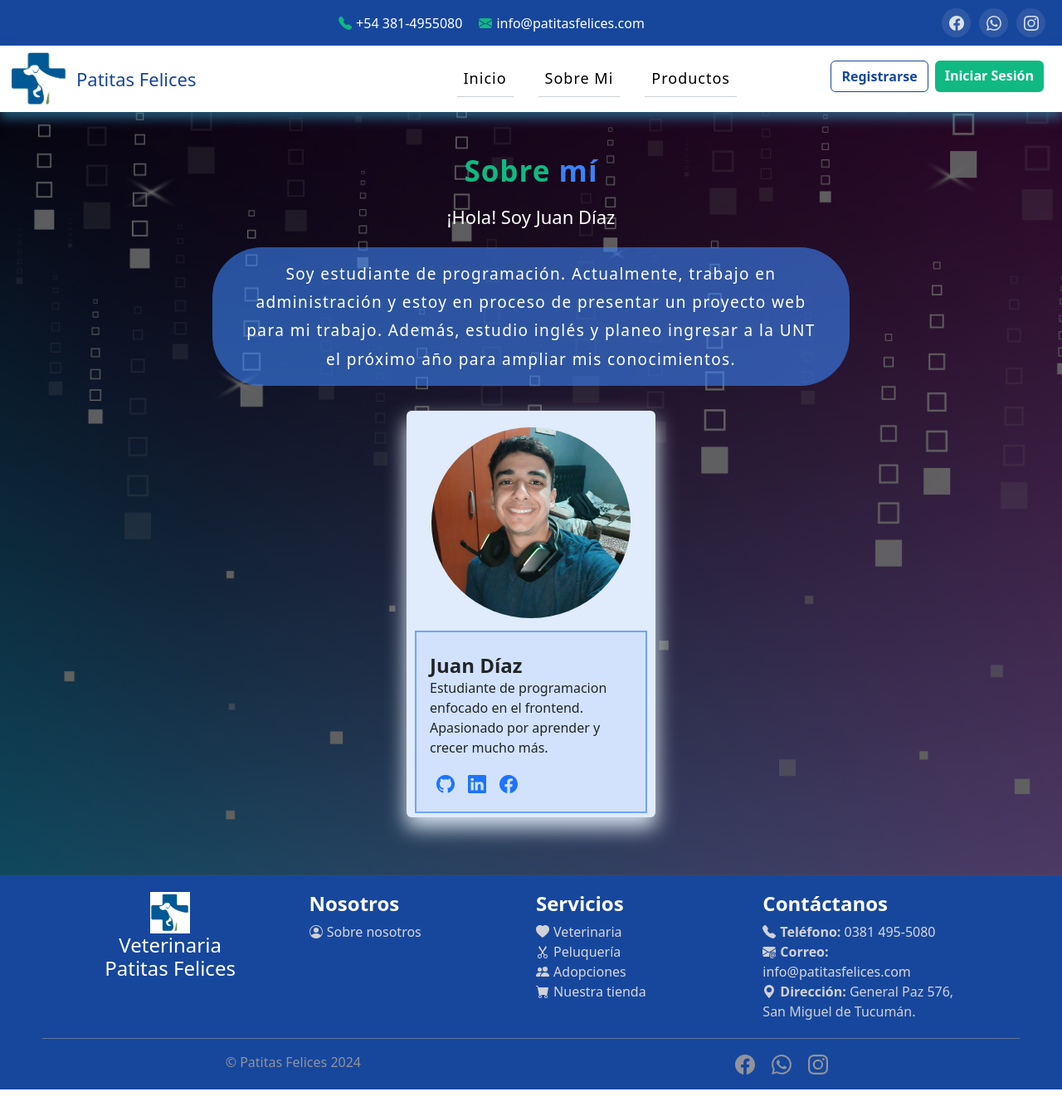
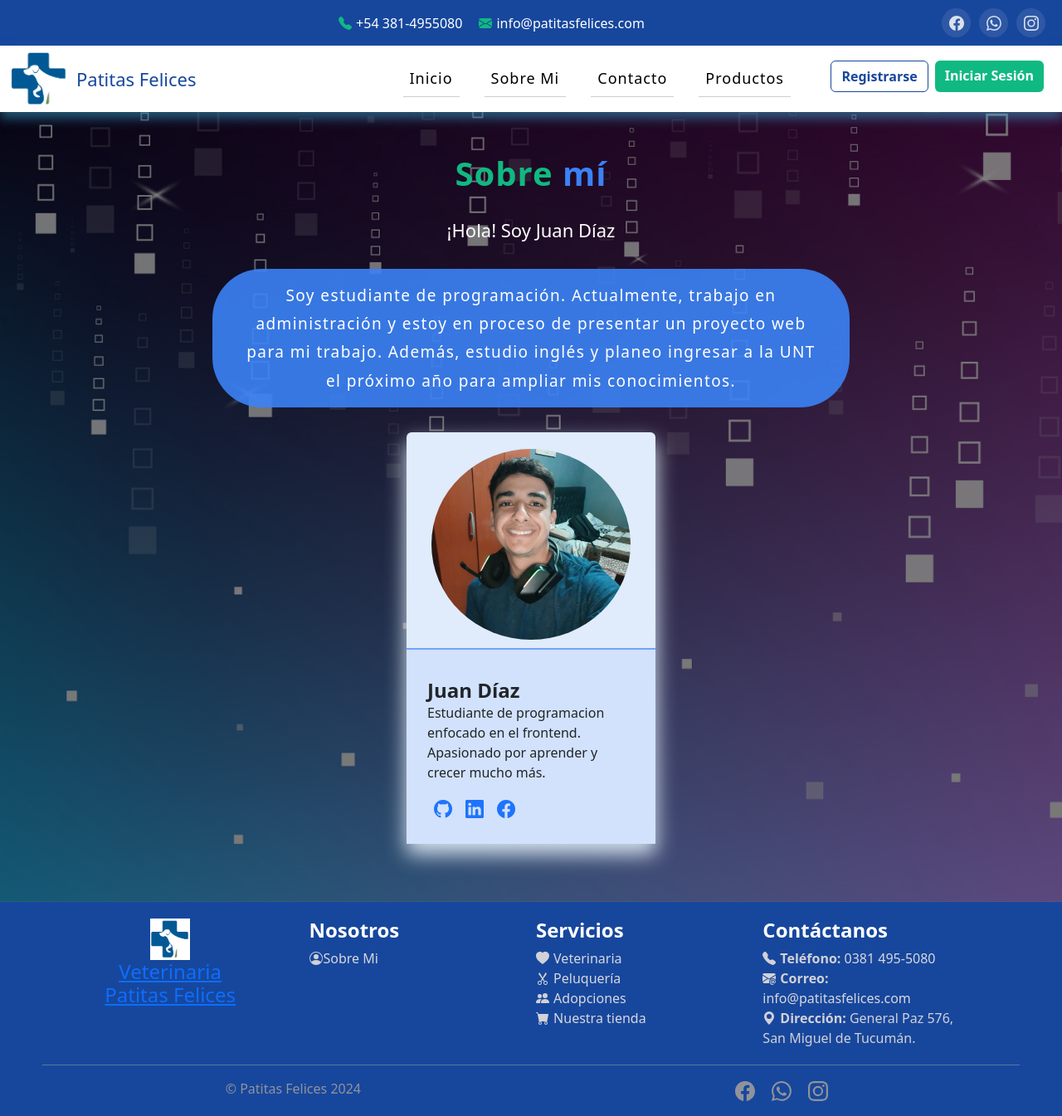
Before and after one commit to JuanDiaz26/Veterinaria---Patitas-Felices, a React (Vite) app: page /sobre-mi in a window 1280 px wide. Shown: the whole page at 83% size. Before the commit the page ends 1313 px from the top, so only its background shows below. Built offline with nearby package versions, Linux system fonts and the light colour scheme.

Commit message:
terminando de corregir varias cosas, y rutas, y algunos estilos, termine el complemento de comentarios, terminar la pagina contacto

```diff
--- a/src/App.jsx
+++ b/src/App.jsx
@@ -6,6 +6,7 @@ import Navbar from './components/Navbar';
 import Footer from './components/Footer';
 import DetallePlanes from './pages/DetallePlanes';
 import SobreMi from './pages/SobreMi';
+import Contacto from './pages/Contacto';
 
 const App = () => {
   return (
@@ -16,6 +17,7 @@ const App = () => {
         <Route path="/" element={<Inicio />} />
         <Route path="/detalle-planes" element={<DetallePlanes />} />
         <Route path="/sobre-mi" element={<SobreMi />} />
+        <Route path="/contacto" element={<Contacto />} />
       </Routes>
       <Footer />
     </BrowserRouter>
--- a/src/components/Comentarios.jsx
+++ b/src/components/Comentarios.jsx
@@ -29,7 +29,7 @@ const Comentarios = () => {
     {
       nombre: 'Tony Stark',
       rating: 5,
-      comentario: 'Esta veterinaria es el Ferrari de los centros de cuidado para mascotas. ¡Altamente recomendada!',
+      comentario: 'Esta veterinaria es el Ferrari de los centros de cuidado para mascotas. Altamente recomendada',
       img: '../src/assets/tony.webp'
     },
     {
@@ -42,6 +42,7 @@ const Comentarios = () => {
 
   return (
     <div className="comentarios-container">
+        <div className="titulo-principal titulo-com"><img width="35" height="35" className="iconoVeteTit" src="https://img.icons8.com/color/48/veterinarian.png" alt="veterinarian"/> Comentarios</div>
       {comentarios.map((comentario, index) => (
         <div key={index} className="comentario-card">
           <div className="comentario-color-line"></div>
--- a/src/components/Footer.jsx
+++ b/src/components/Footer.jsx
@@ -2,28 +2,29 @@ import React from 'react';
 import { Facebook, Whatsapp, Instagram, TelephoneFill, EnvelopeAtFill, GeoAltFill, HeartFill, Scissors, PeopleFill, CartFill, PersonCircle } from 'react-bootstrap-icons';
 import './Footer.css';
 import Logo from '../assets/logo-veterinaria.webp';
-import { useNavigate } from 'react-router-dom';
+import { NavLink } from 'react-router-dom';
 
 
 const Footer = () => {
-  const navigate = useNavigate(); // Obtén la función navigate
-
-  const IndexLogoClick = () => {
-    navigate('/'); // Redirige a la página principal (ruta "/")
-  };
-
   return (
     <footer className="footer">
       <div className="footer-content">
-        <div className="footer-content-logo" onClick={IndexLogoClick}>
+      <NavLink to="/" className="footer-logo-link">
+        <div className="footer-content-logo">
           <img className="footer-logo" src={Logo} alt="Logo Veterinaria Patitas Felices" />
           <h4>Veterinaria <br /> Patitas Felices</h4>
         </div>
+      </NavLink>
         <div className="footer-links">
           <div className="footer-section">
             <h4>Nosotros</h4>
             <ul>
-              <li><PersonCircle className="icono-footer not-right"/> <a href="#">Sobre nosotros</a></li>
+            <li>
+          <PersonCircle className="icono-footer not-right" />
+          <NavLink to="/sobre-mi">
+            Sobre Mi
+          </NavLink>
+        </li>
             </ul>
           </div>
           <div className="footer-section">
--- a/src/components/Navbar.jsx
+++ b/src/components/Navbar.jsx
@@ -51,6 +51,9 @@ const Navbar = () => {
             <NavLink className="nav-link" to="/sobre-mi">Sobre Mi</NavLink>
           </li>
           <li className="nav-item">
+            <NavLink className="nav-link" to="/contacto">Contacto</NavLink>
+          </li>
+          <li className="nav-item">
             <NavLink className="nav-link" to="/productos">Productos</NavLink>
           </li>
           </div>
--- /dev/null
+++ b/src/pages/Contacto.jsx
@@ -0,0 +1,79 @@
+import React from 'react';
+import { Container, Row, Col, Form, Button, Card } from 'react-bootstrap';
+
+const Contacto = () => {
+  return (
+    <Container className="contenedor-contacto mt-5">
+      <Row className="mb-4">
+        <Col md={6}>
+          <Card className="tarjeta-formulario">
+            <Card.Body>
+              <Card.Title>Contacta con Nosotros</Card.Title>
+              <Card.Text>
+                Si tienes alguna pregunta o deseas más información, no dudes en contactarnos.
+              </Card.Text>
+              <Form>
+                <Form.Group controlId="formNombre">
+                  <Form.Label>Nombre</Form.Label>
+                  <Form.Control type="text" placeholder="Ingresa tu nombre" />
+                </Form.Group>
+
+                <Form.Group controlId="formEmail" className="mt-3">
+                  <Form.Label>Correo Electrónico</Form.Label>
+                  <Form.Control type="email" placeholder="Ingresa tu correo electrónico" />
+                </Form.Group>
+
+                <Form.Group controlId="formMensaje" className="mt-3">
+                  <Form.Label>Mensaje</Form.Label>
+                  <Form.Control as="textarea" rows={3} placeholder="Escribe tu mensaje aquí" />
+                </Form.Group>
+
+                <Button variant="primary" type="submit" className="mt-3">
+                  Enviar
+                </Button>
+              </Form>
+            </Card.Body>
+          </Card>
+        </Col>
+        <Col md={6}>
+          <Card className="tarjeta-info">
+            <Card.Body>
+              <Card.Title>Información de Contacto</Card.Title>
+              <Card.Text>
+                <strong>Dirección:</strong> Calle Ficticia 123, Ciudad, País
+              </Card.Text>
+              <Card.Text>
+                <strong>Teléfono:</strong> +123 456 7890
+              </Card.Text>
+              <Card.Text>
+                <strong>Correo Electrónico:</strong> contacto@veterinariapatitasfelices.com
+              </Card.Text>
+            </Card.Body>
+          </Card>
+        </Col>
+      </Row>
+      <Row>
+        <Col>
+          <Card className="tarjeta-mapa">
+            <Card.Body>
+              <Card.Title>Encuéntranos en el Mapa</Card.Title>
+              <div className="contenedor-mapa">
+                <iframe
+                  src="https://www.google.com/maps/embed/v1/place?q=RollingCode%20General%20Paz%20al%20500,%20Tucum%C3%A1n&key=YOUR_GOOGLE_MAPS_API_KEY"
+                  width="100%"
+                  height="400"
+                  style={{ border: 0 }}
+                  allowFullScreen=""
+                  loading="lazy"
+                  title="Ubicación en el Mapa"
+                ></iframe>
+              </div>
+            </Card.Body>
+          </Card>
+        </Col>
+      </Row>
+    </Container>
+  );
+};
+
+export default Contacto;
--- a/src/pages/Inicio.jsx
+++ b/src/pages/Inicio.jsx
@@ -1,4 +1,4 @@
-import React from 'react';
+import React, { useEffect } from 'react';
 import PortadaInicio from '../components/PortadaInicio';
 import VoiceflowChat from '../components/ChatBot';
 import Planes from '../components/Planes';
@@ -9,15 +9,20 @@ import Especialistas from '../components/Especialistas';
 import Comentarios from '../components/Comentarios';
 
 const Inicio = () => {
+
+  useEffect(() => {
+    window.scrollTo(0, 0);
+  }, []);
+
   return (
     <>
       <PortadaInicio />
       <main className='ContenedorPrincipal'>
       <Planes />
       <Especialistas />
+      <Comentarios />
       <LogoBanner />
       <CuponBanner />
-      <Comentarios />
       <VoiceflowChat />
       </main>
     </>
--- a/src/pages/SobreMi.css
+++ b/src/pages/SobreMi.css
@@ -21,7 +21,7 @@
   left: 0;
   width: 100%;
   height: 100%;
-  background-color: rgba(0, 0, 0, 0.6);
+  background-color: rgba(0, 0, 0, 0.5);
   z-index: 1;
 }
 
@@ -35,24 +35,27 @@
 
 .sobreMiTitulo {
   color: #3b82f6;
-  font-size: 35px;
+  font-size: 40px;
   font-weight: bold;
   letter-spacing: 1px;
 }
 
 .sobreMiTituloSpan {
   color: #10b981;
+  font-weight: bold;
+  font-size: 40px;
 }
 
 .sobreMiSaludo {
   color: white;
   font-size: 22px;
   margin: 10px 0;
+  padding: 10px;
 }
 
 .sobreMiDescripcion {
   margin: 10px 0;
-  background: rgba(59, 130, 246, 0.6);
+  background: rgba(59, 130, 246, 0.9);
   border-radius: 60px;
   padding: 15px 30px;
   color: white;
@@ -94,9 +97,9 @@
 }
 
 .sobreMiCardBody {
-  margin: 5px 10px;
-  border: 2px solid #3b83f6a4;
-  background-color: #d2e2fc
+  border-top: 2px solid #3b83f6a4;
+  background-color: #d2e2fc;
+  padding: 25px;
 }
 
 .sobreMiCardTitulo {
--- a/src/pages/SobreMi.jsx
+++ b/src/pages/SobreMi.jsx
@@ -1,8 +1,13 @@
-import React from 'react';
+import React, { useEffect } from 'react';
 import { Card } from 'react-bootstrap';
-import './SobreMi.css'; // Asegúrate de que el CSS esté vinculado correctamente
+import './SobreMi.css';
 
 const SobreMi = () => {
+
+  useEffect(() => {
+    window.scrollTo(0, 0);
+  }, []);
+
   return (
     <section className="sobreMiContainer">
       <div className="sobreMiContent">
--- a/src/style/Comentarios.css
+++ b/src/style/Comentarios.css
@@ -3,6 +3,12 @@
   flex-direction: column;
   gap: 25px;
   padding: 20px;
+  background-color: #f5f5f5;
+  width: 90%;
+}
+
+.titulo-com {
+  margin-bottom: 0px;
 }
 
 .comentario-card {
@@ -13,6 +19,15 @@
   box-shadow: 0 1px 3px 0 rgba(0, 0, 0, 0.1), 0 1px 2px 0 rgba(0, 0, 0, 0.06);
   background-color: white;
   transition: all 0.3s ease-in-out;
+  width: 100%;
+  margin: auto;
+}
+
+
+@media (min-width: 800px) {
+  .comentario-card {
+    width: 60%;
+  }
 }
 
 .comentario-card:hover {
```
